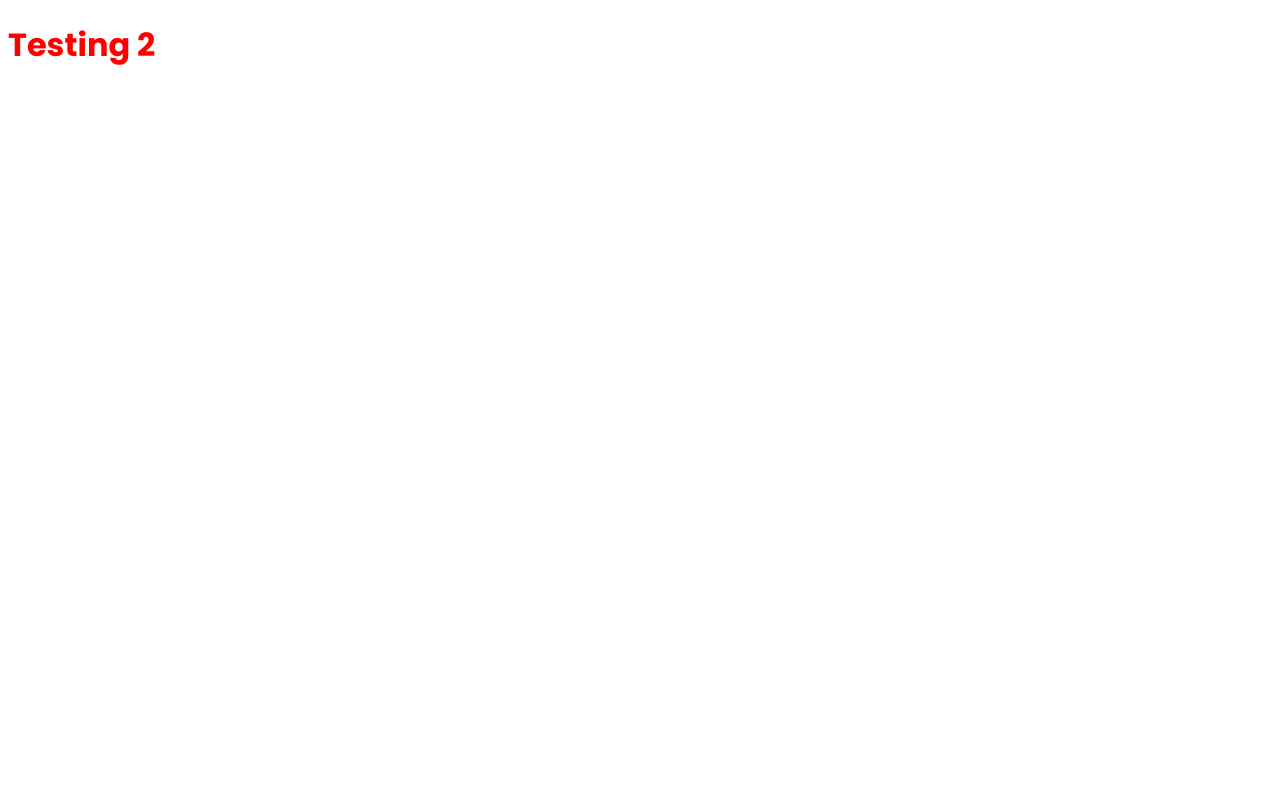
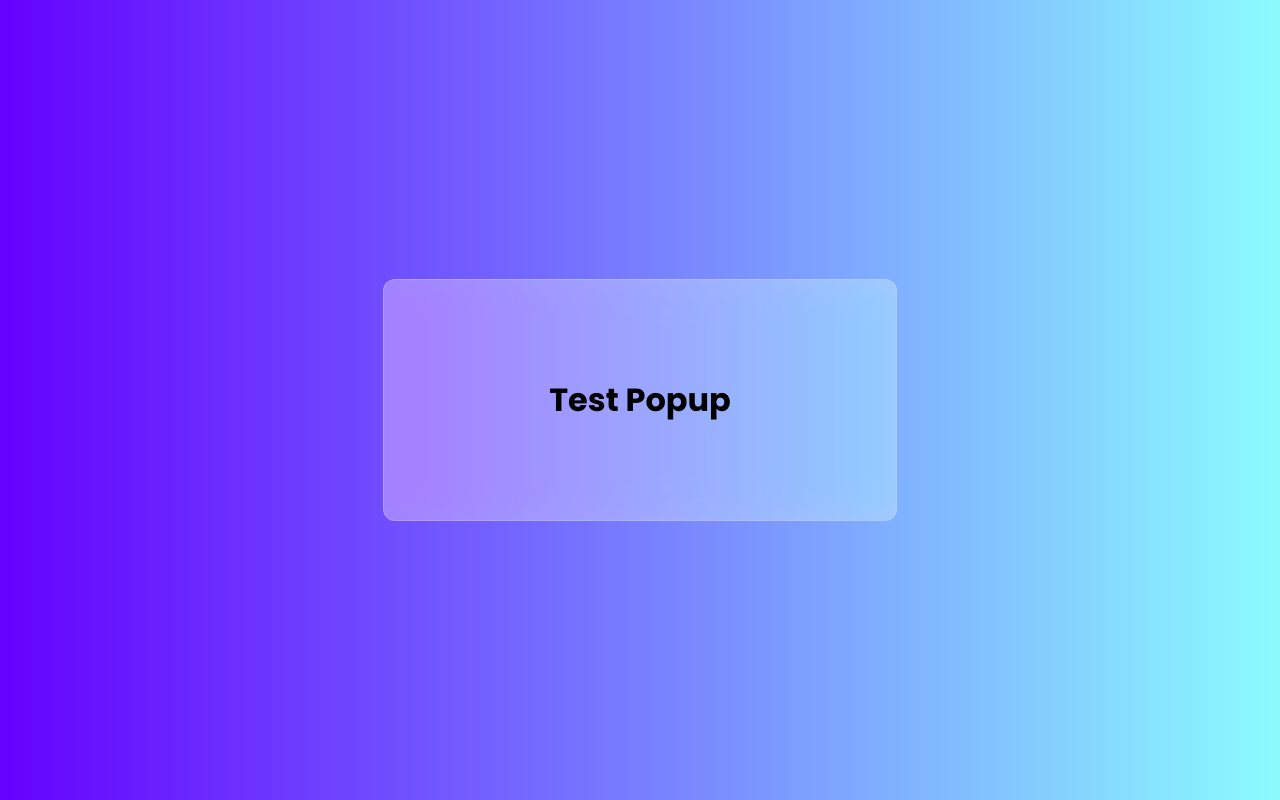
Before and after one commit to Rafafonso/bacalhanzzz, a plain HTML site: page index.html in a window 1280 px wide. Drawn offline with Linux system fonts and the light colour scheme.

Commit message:
General Update. Made popup and changed background.

```diff
--- a/index.html
+++ b/index.html
@@ -11,6 +11,11 @@
     <title>Document</title>
 </head>
 <body>
-    <h1 class="text-primary">Testing 2</h1>
+    <div class="popup is--small">
+        <div class="popup-content">
+            <h1>Test Popup</h1>
+        </div>
+    </div>
+
 </body>
 </html>
--- a/scss/1 - Bases/_root.scss
+++ b/scss/1 - Bases/_root.scss
@@ -1,3 +1,6 @@
 :root {
+    // colors
     --color-primary: red;
+
+    // spaces
 }
--- /dev/null
+++ b/scss/2 - structure/_layout.scss
@@ -0,0 +1,3 @@
+body {
+    background: linear-gradient(90deg, rgb(100, 1, 255) 0%, rgb(139, 252, 254) 100%);
+}
--- /dev/null
+++ b/scss/3 - Components/_popup.scss
@@ -0,0 +1,31 @@
+.popup {
+    align-items: center;
+    bottom: 0;
+    display: flex;
+    justify-content: center;
+    left: 0;
+    position: absolute;
+    right: 0;
+    top: 0;
+}
+
+.popup-content {
+    align-items: center;
+    backdrop-filter: blur(18px) saturate(180%);
+    background-color: rgba(255, 255, 255, 0.33);
+    border: 1px solid rgba(209, 213, 219, 0.3);
+    border-radius: 12px;
+    display: flex;
+    height: calc(100% - 100px);
+    justify-content: center;
+    width: calc(100% - 100px);
+    margin: auto;
+}
+
+//small popup
+.popup.is--small {
+    .popup-content {
+        height: 30%;
+        width: 40%;
+    }
+}
--- a/scss/bacalhanzzz_th.scss
+++ b/scss/bacalhanzzz_th.scss
@@ -1,3 +1,5 @@
-@import '1 - Bases/root';
-@import '1 - Bases/typography';
-@import '1 - Bases/usefull-classes';
+@import '1 - bases/root';
+@import '1 - bases/typography';
+@import '1 - bases/usefull-classes';
+@import '2 - structure/layout';
+@import '3 - components/popup';
```
Also changed, not shown: public/css/bacalhanzzz_th.css, public/css/bacalhanzzz_th.min.css.
